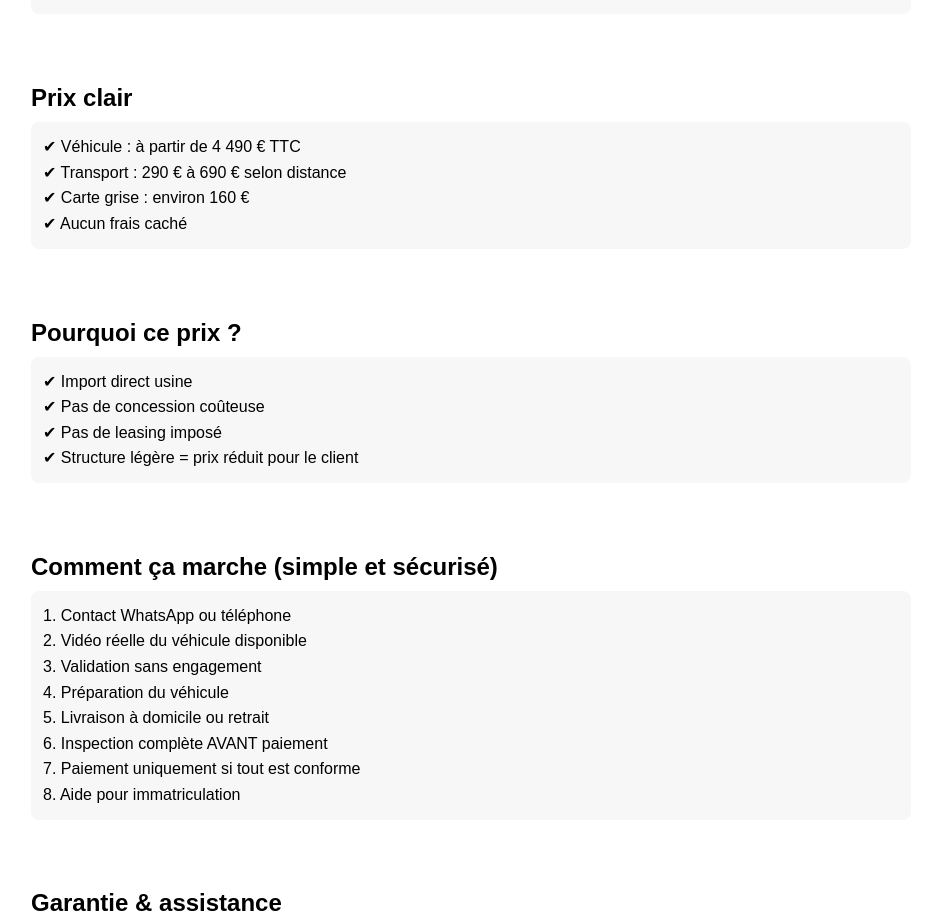
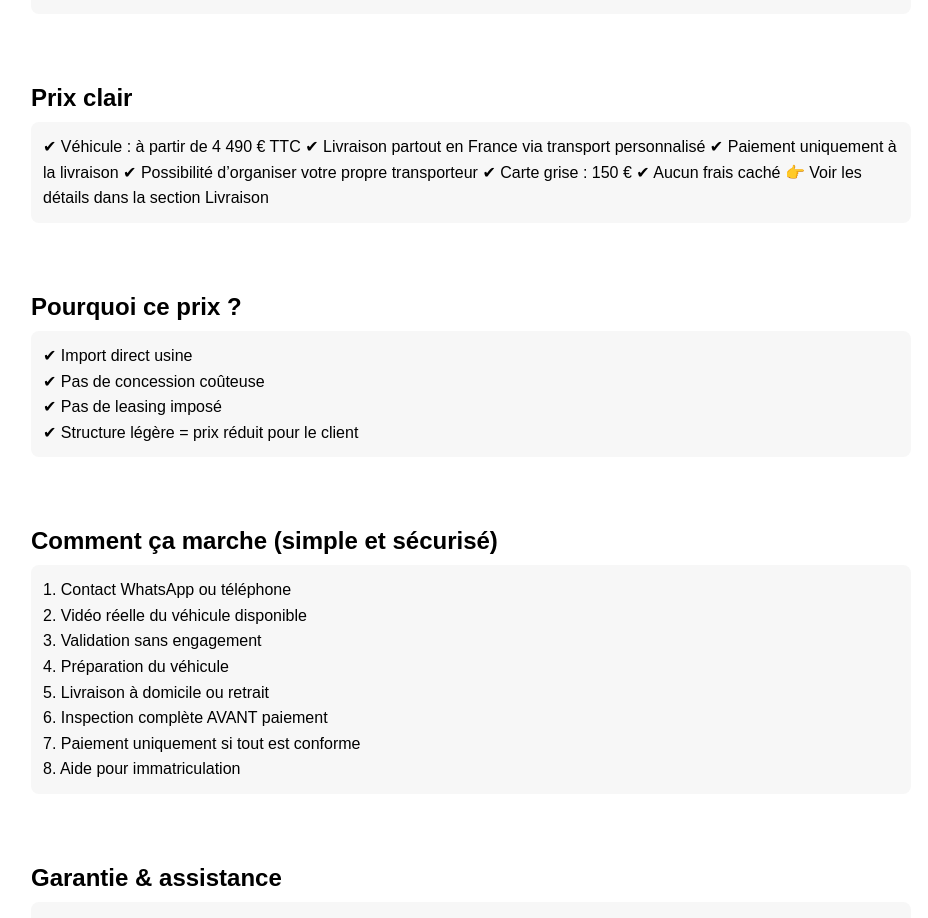
Before and after one commit to khelifamansour/neodrive-site, a Next.js app: page / in a window 1280 px wide. Shown: the part 1785-2703 px from the top of the page, without its empty margins (169-1097 px from the left). Built offline with nearby package versions, Linux system fonts and the light colour scheme.

Commit message:
Update page.tsx

```diff
--- a/app/page.tsx
+++ b/app/page.tsx
@@ -80,10 +80,14 @@ export default function Home() {
         <h2 style={h2}>Prix clair</h2>
 
         <div style={box}>
-          ✔ Véhicule : à partir de 4 490 € TTC<br />
-          ✔ Transport : 290 € à 690 € selon distance<br />
-          ✔ Carte grise : environ 160 €<br />
-          ✔ Aucun frais caché
+ ✔ Véhicule : à partir de 4 490 € TTC
+✔ Livraison partout en France via transport personnalisé
+✔ Paiement uniquement à la livraison
+✔ Possibilité d’organiser votre propre transporteur
+✔ Carte grise : 150 €
+✔ Aucun frais caché
+
+👉 Voir les détails dans la section Livraison
         </div>
       </section>
 
```
